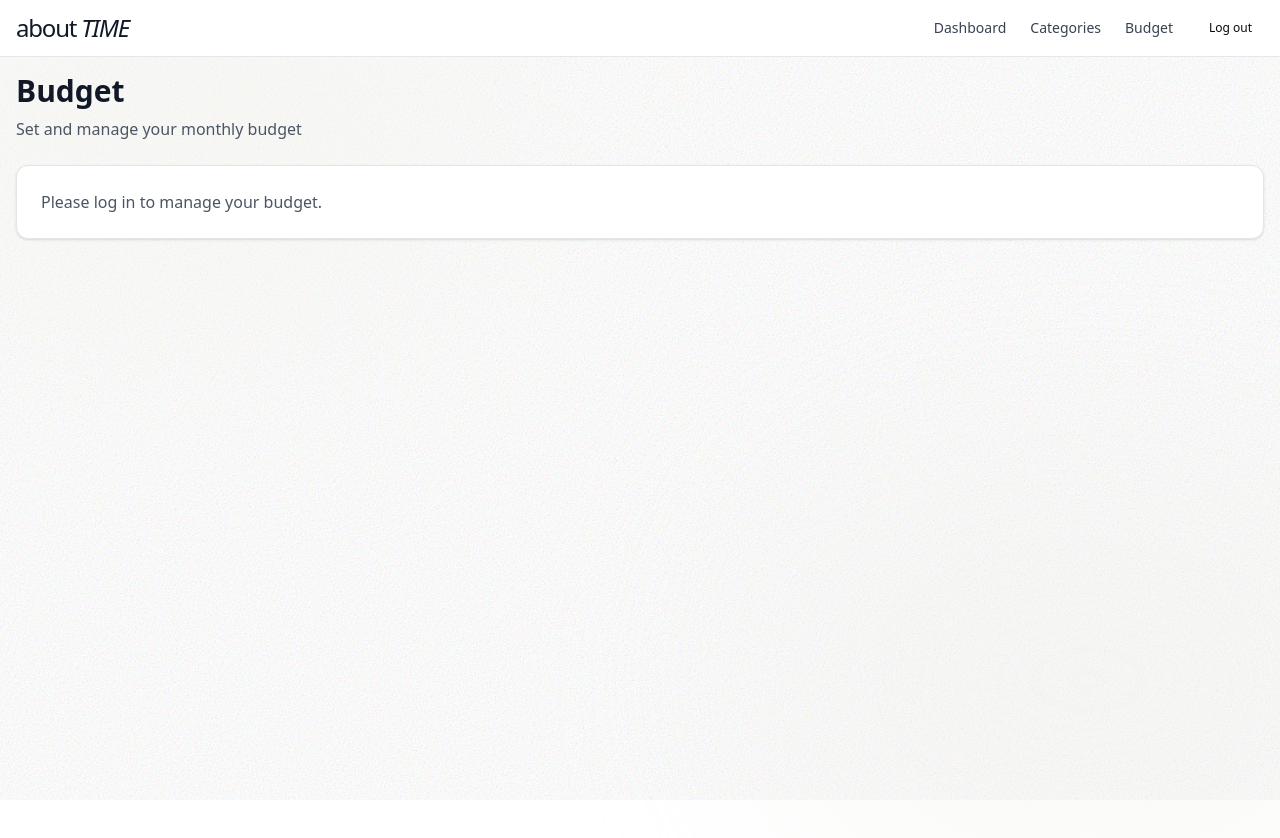
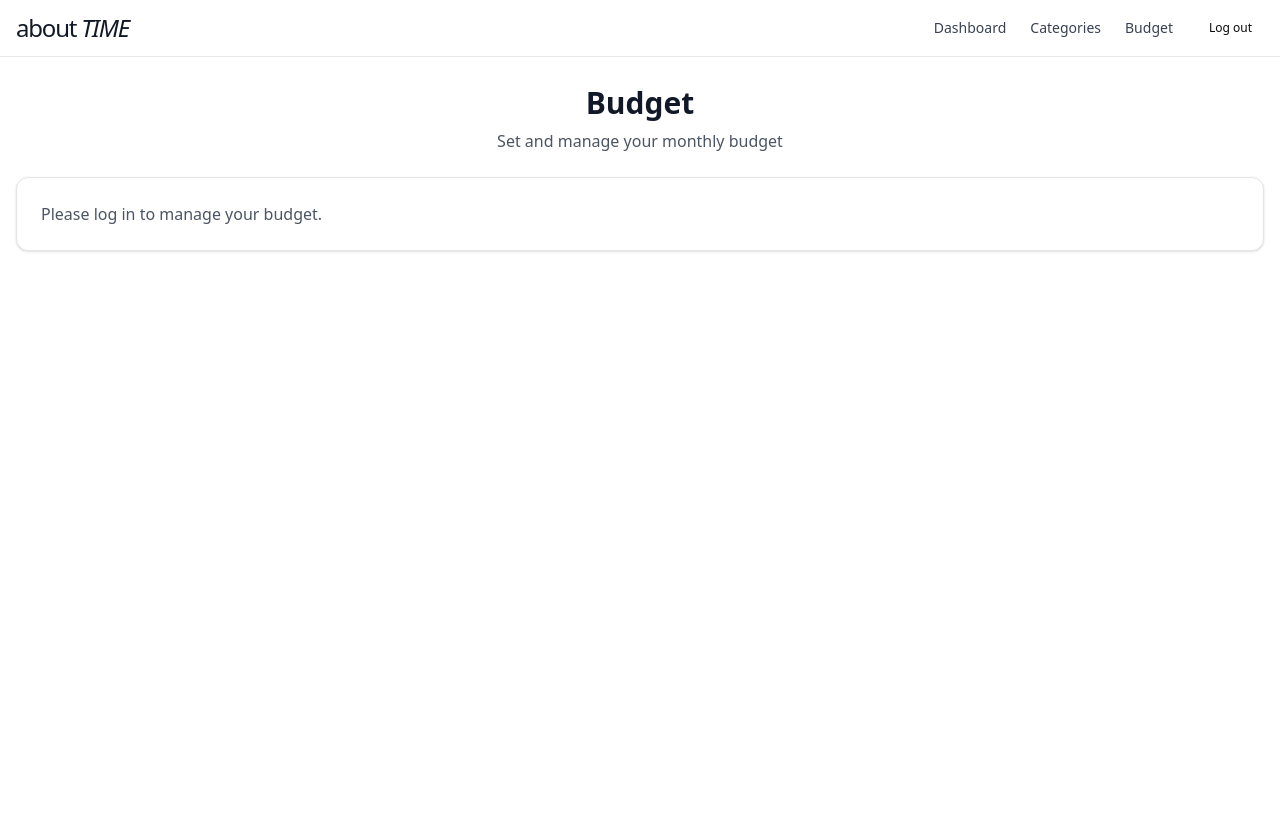
Before and after one commit to cherjiayan27/expenseTracker, a Next.js app: page /budget in a window 1280 px wide. Shown: the top 838 px of the page. Before the commit the page ends 800 px from the top, so only its background shows below. Built offline with nearby package versions, Linux system fonts and the light colour scheme; no server answers.

Commit message:
refactor: simplify budget page UI layout
Remove decorative grain texture and ambient background effects, streamline the page layout with a cleaner, centered header design.

```diff
--- a/src/app/(app)/budget/page.tsx
+++ b/src/app/(app)/budget/page.tsx
@@ -4,38 +4,13 @@ import { BudgetForm } from "@/features/budget";
 
 export default function BudgetPage() {
   return (
-    <div className="relative">
-      {/* High-End Grain Texture */}
-      <div className="fixed inset-0 opacity-[0.25] pointer-events-none contrast-125 brightness-100 z-0">
-        <svg className="w-full h-full" xmlns="http://www.w3.org/2000/svg">
-          <filter id="noiseFilterBudget">
-            <feTurbulence
-              type="fractalNoise"
-              baseFrequency="0.6"
-              numOctaves="3"
-              stitchTiles="stitch" />
-          </filter>
-          <rect width="100%" height="100%" filter="url(#noiseFilterBudget)" />
-        </svg>
-      </div>
-
-      {/* Subtle Ambient Background Detail */}
-      <div className="fixed inset-0 pointer-events-none z-0">
-        <div className="absolute top-[-10%] left-[-10%] w-[50%] h-[50%] rounded-full bg-[#F5F5F0] blur-[120px] opacity-60" />
-        <div className="absolute bottom-[-10%] right-[-10%] w-[50%] h-[50%] rounded-full bg-[#F0F0EB] blur-[120px] opacity-40" />
-      </div>
-
+    <div className="min-h-screen bg-white pb-32 relative">
       {/* Main Content */}
-      <div className="relative z-10 space-y-12">
-        {/* Budget Overview Section */}
+      <div className="relative z-10 space-y-12 pt-3">
         <section>
-          <div className="mb-6">
-            <div className="flex items-center justify-between">
-              <div>
-                <h1 className="text-3xl font-bold text-gray-900">Budget</h1>
-                <p className="mt-2 text-gray-600">Set and manage your monthly budget</p>
-              </div>
-            </div>
+          <div className="mb-6 text-center">
+            <h1 className="text-3xl font-bold text-gray-900">Budget</h1>
+            <p className="mt-2 text-gray-600">Set and manage your monthly budget</p>
           </div>
 
           <BudgetForm />
```
